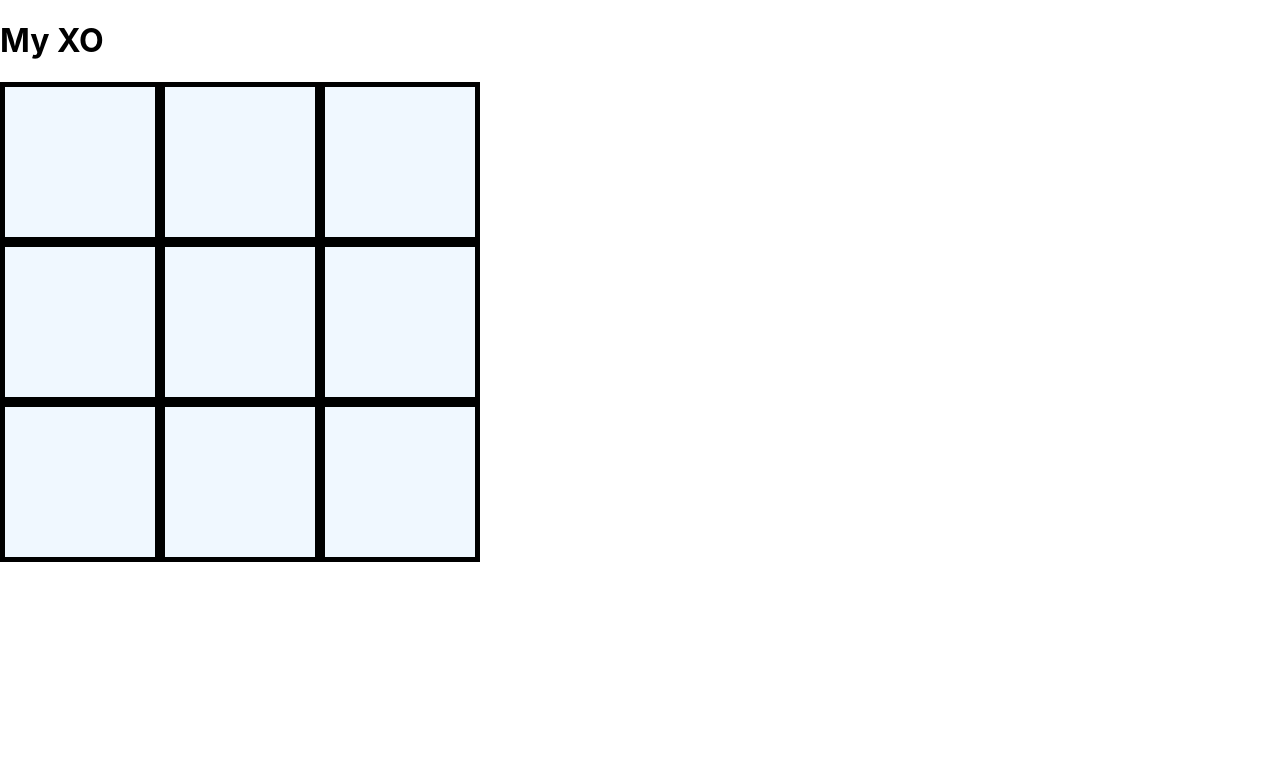
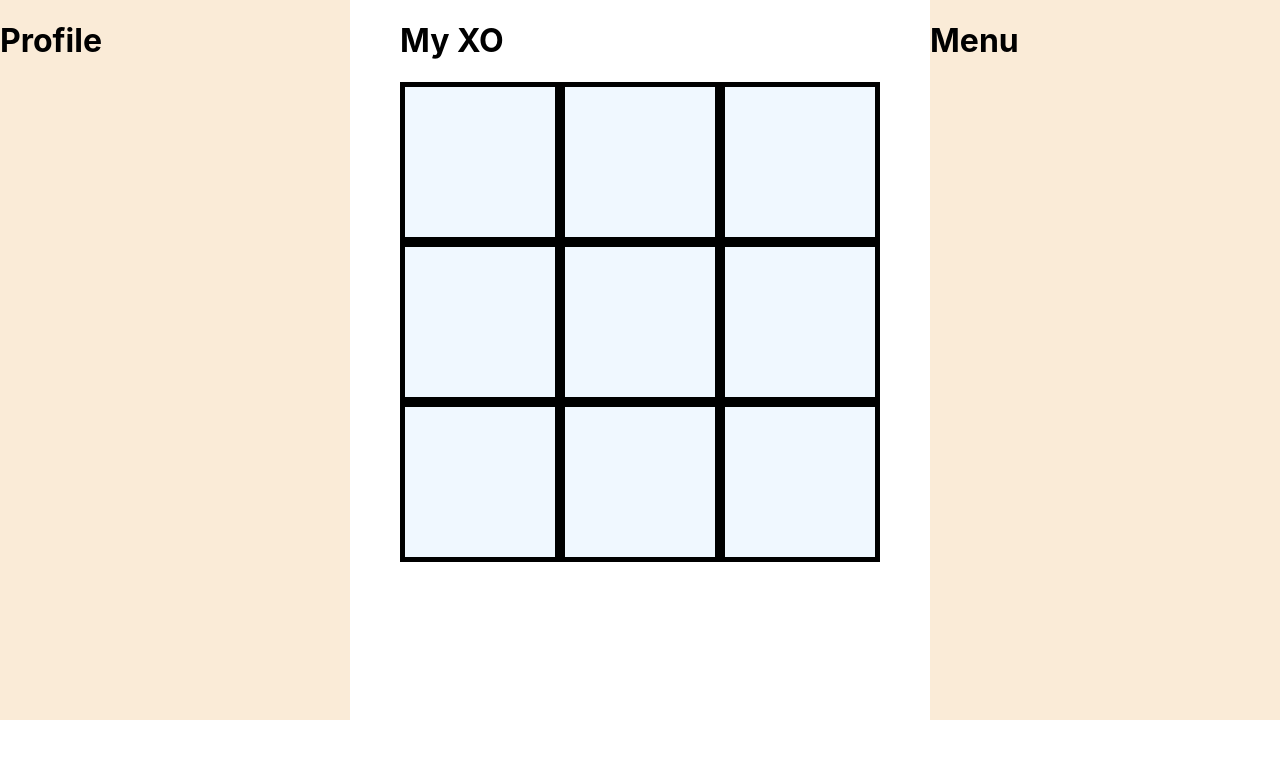
Before and after one commit to Fourth1755/Project-AI2022, a React (Create React App) app in the folder my-app/: page / in a window 1280 px wide. Shown: the top 758 px of the page. Built offline with nearby package versions, Linux system fonts and the light colour scheme.

Commit message:
uodarte-xo

```diff
--- a/my-app/src/App.css
+++ b/my-app/src/App.css
@@ -1,38 +1,5 @@
-.App {
-  text-align: center;
+.app-container{
+  display: flex;
+  flex-direction: row;
+  justify-content: space-between;
 }
-
-.App-logo {
-  height: 40vmin;
-  pointer-events: none;
-}
-
-@media (prefers-reduced-motion: no-preference) {
-  .App-logo {
-    animation: App-logo-spin infinite 20s linear;
-  }
-}
-
-.App-header {
-  background-color: #282c34;
-  min-height: 100vh;
-  display: flex;
-  flex-direction: column;
-  align-items: center;
-  justify-content: center;
-  font-size: calc(10px + 2vmin);
-  color: white;
-}
-
-.App-link {
-  color: #61dafb;
-}
-
-@keyframes App-logo-spin {
-  from {
-    transform: rotate(0deg);
-  }
-  to {
-    transform: rotate(360deg);
-  }
-}
--- a/my-app/src/App.js
+++ b/my-app/src/App.js
@@ -1,11 +1,14 @@
 import logo from './logo.svg';
 import './App.css';
 import GameCenter from './component/GameCenter';
-
+import SideBar from './component/SideBar';
+import ProfileAI from './component/ProfileAI';
 function App() {
   return (
-    <div>
+    <div className='app-container'>
+      <ProfileAI/>
       <GameCenter/>
+      <SideBar/>
     </div>
   );
 }
--- a/my-app/src/component/GameCenter/index.js
+++ b/my-app/src/component/GameCenter/index.js
@@ -1,7 +1,6 @@
 import './index.css'
 import {useEffect, useState} from 'react'
 const GameCenter =()=>{
-
     let board = [
         ['', '', ''],
         ['', '', ''],
@@ -10,43 +9,82 @@ const GameCenter =()=>{
     let ai = 'X';
     let human = 'O';
     //let currentPlayer = human;
-    const [myBoard,setMyBoard]=useState([])
+    const [myBoard,setMyBoard]=useState([
+        {id :0 ,row: 0, col:0, value:""},
+        {id :1 ,row: 0, col:1,value:""},
+        {id :2 ,row: 0, col:2,value:""},
+        {id :3 ,row: 1, col:0,value:""},
+        {id :4 ,row: 1, col:1,value:""},
+        {id :5 ,row: 1, col:2,value:""},
+        {id :6 ,row: 2, col:0,value:""},
+        {id :7 ,row: 2, col:1,value:""},
+        {id :8 ,row: 2, col:2,value:""},
+    ])
     const [currentPlayer,setCurrentPlayer]=useState(human)
-    function mousePressed(cellindex,rowindex) {
-
-        let i = rowindex
-        let j = cellindex
+    function mousePressed(item) {
+        console.log(item)
+        const i = item.row
+        const j = item.col
         if (currentPlayer == human) {
-            if (board[i][j] == '') {
-                //console.log(rowindex)
-                //console.log(cellindex)
+            if (board[i][j] == "") {
+                console.log(board)
                 board[i][j] = human;
+                setMyBoard(myBoard.map((board)=>board.id===item.id?{ ... board,value:[...board.value,human]}:{...board}))
                 setCurrentPlayer(ai)
-                setMyBoard(board)
             }
         }
+      }
+      function equals3(a, b, c) {
+        return a == b && b == c && a != '';
+      }
 
+      function checkWinner() {
+        let winner = null;
+
+        // horizontal
+        for (let i = 0; i < 3; i++) {
+          if (equals3(board[i][0], board[i][1], board[i][2])) {
+            winner = board[i][0];
+          }
+        }
+
+        // Vertical
+        for (let i = 0; i < 3; i++) {
+          if (equals3(board[0][i], board[1][i], board[2][i])) {
+            winner = board[0][i];
+          }
+        }
+
+        // Diagonal
+        if (equals3(board[0][0], board[1][1], board[2][2])) {
+          winner = board[0][0];
+        }
+        if (equals3(board[2][0], board[1][1], board[0][2])) {
+          winner = board[2][0];
+        }
+
+        let openSpots = 0;
+        for (let i = 0; i < 3; i++) {
+          for (let j = 0; j < 3; j++) {
+            if (board[i][j] == '') {
+              openSpots++;
+            }
+          }
+        }
+
+        if (winner == null && openSpots == 0) {
+          return 'tie';
+        } else {
+          return winner;
+        }
       }
-    //console.log(myBoard==board)
-    useEffect(()=>{
-        if(myBoard!=board){
-            setMyBoard(board)
-
-        }
-    },[])
     return(
         <div>
             <h1>My XO</h1>
             <div className='tic-tac-toe-container'>
-                {myBoard.map((row,index)=>{
-                    let index2=index
-                    return row.map((cell,index)=>{
-                        return <div className='tic-tac-toe-box' onClick={()=>mousePressed(index,index2)}>{cell}</div>
-                    })
-                }
-
+                {myBoard.map((item)=>
+                    <div className='tic-tac-toe-box' onClick={()=>mousePressed(item)}>{item.value}</div>
                 )}
-
             </div>
         </div>
     )
--- /dev/null
+++ b/my-app/src/component/ProfileAI/index.css
@@ -0,0 +1,5 @@
+.sidebar-container{
+    background-color: antiquewhite;
+    width: 350px;
+    height: 720px;
+}
--- /dev/null
+++ b/my-app/src/component/ProfileAI/index.js
@@ -0,0 +1,10 @@
+import './index.css'
+import {useEffect, useState} from 'react'
+const ProfileAI=()=>{
+    return(
+        <div className='sidebar-container'>
+            <h1>Profile</h1>
+        </div>
+    )
+}
+export default ProfileAI
--- /dev/null
+++ b/my-app/src/component/SideBar/index.css
@@ -0,0 +1,5 @@
+.sidebar-container{
+    background-color: antiquewhite;
+    width: 350px;
+    height: 720px;
+}
--- /dev/null
+++ b/my-app/src/component/SideBar/index.js
@@ -0,0 +1,10 @@
+import './index.css'
+import {useEffect, useState} from 'react'
+const SideBar=()=>{
+    return(
+        <div className='sidebar-container'>
+            <h1>Menu</h1>
+        </div>
+    )
+}
+export default SideBar;
```
